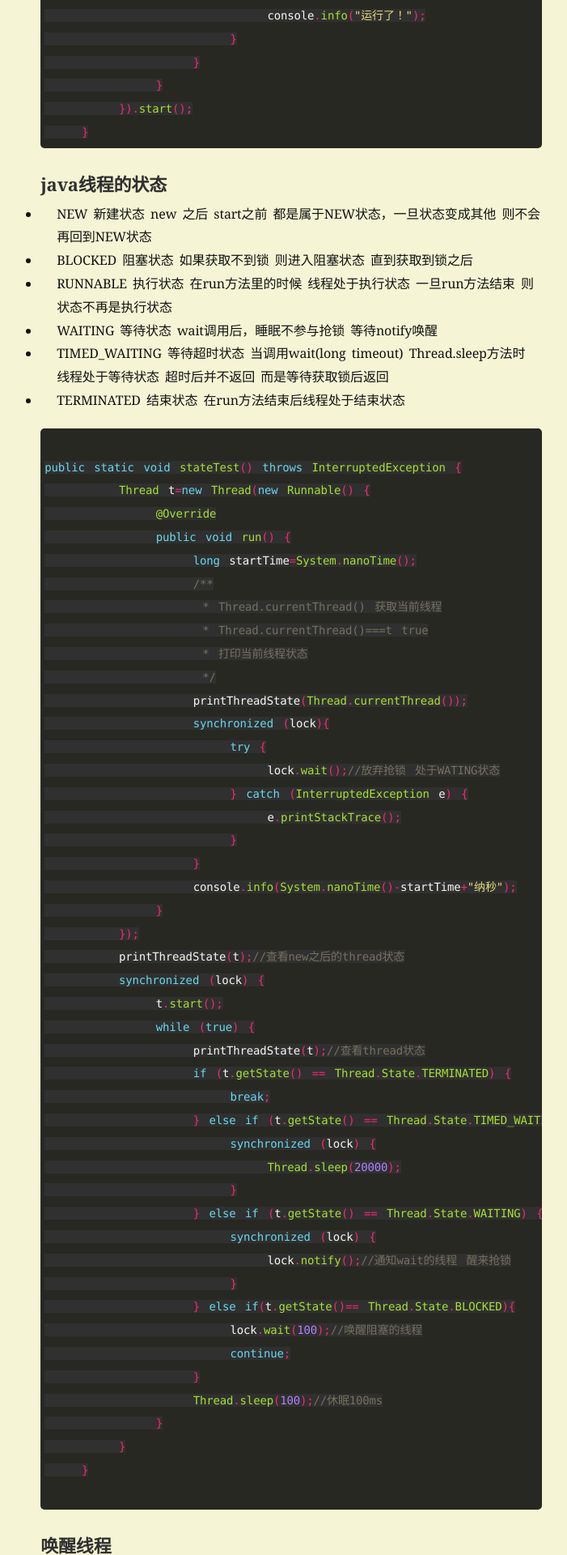
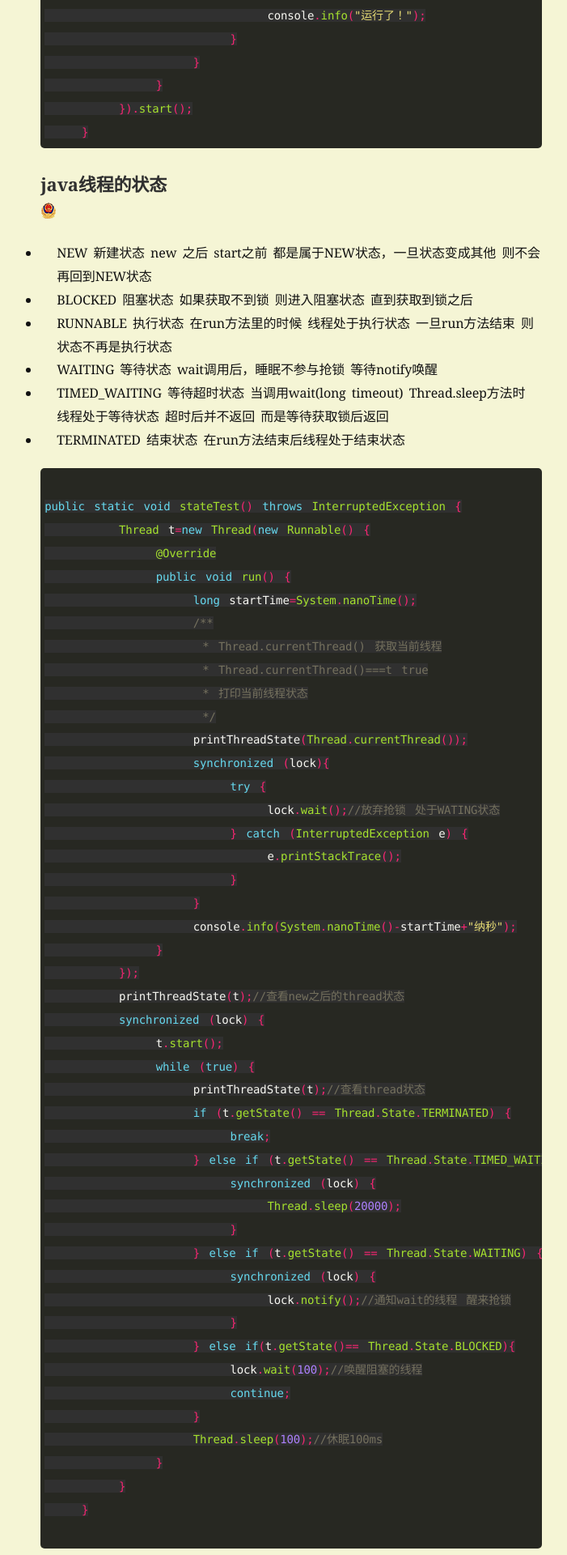
Before and after one commit to ilimei/ilimei.github.io, a Jekyll site: the page built from _posts/2017-09-01-javaThread.md, in a window 1280 px wide. Shown: the part 3232-5152 px from the top of the page at 81% size, without its empty margins (267-968 px from the left). Built offline with Jekyll 4.4.1, drawn with Linux system fonts in a browser that asks for light colours; comment, search, counter and statistics services are not loaded.

Commit message:
添加图片

````diff
--- a/_posts/2017-09-01-javaThread.md
+++ b/_posts/2017-09-01-javaThread.md
@@ -129,6 +129,8 @@
 ```
 ## java线程的状态
 
+![状态转换图](/images/ba.png)
+
 * NEW 新建状态
    new 之后 start之前 都是属于NEW状态，一旦状态变成其他 则不会再回到NEW状态
 * BLOCKED 阻塞状态
````
Also changed, not shown: images/20170901171737.png (added).
